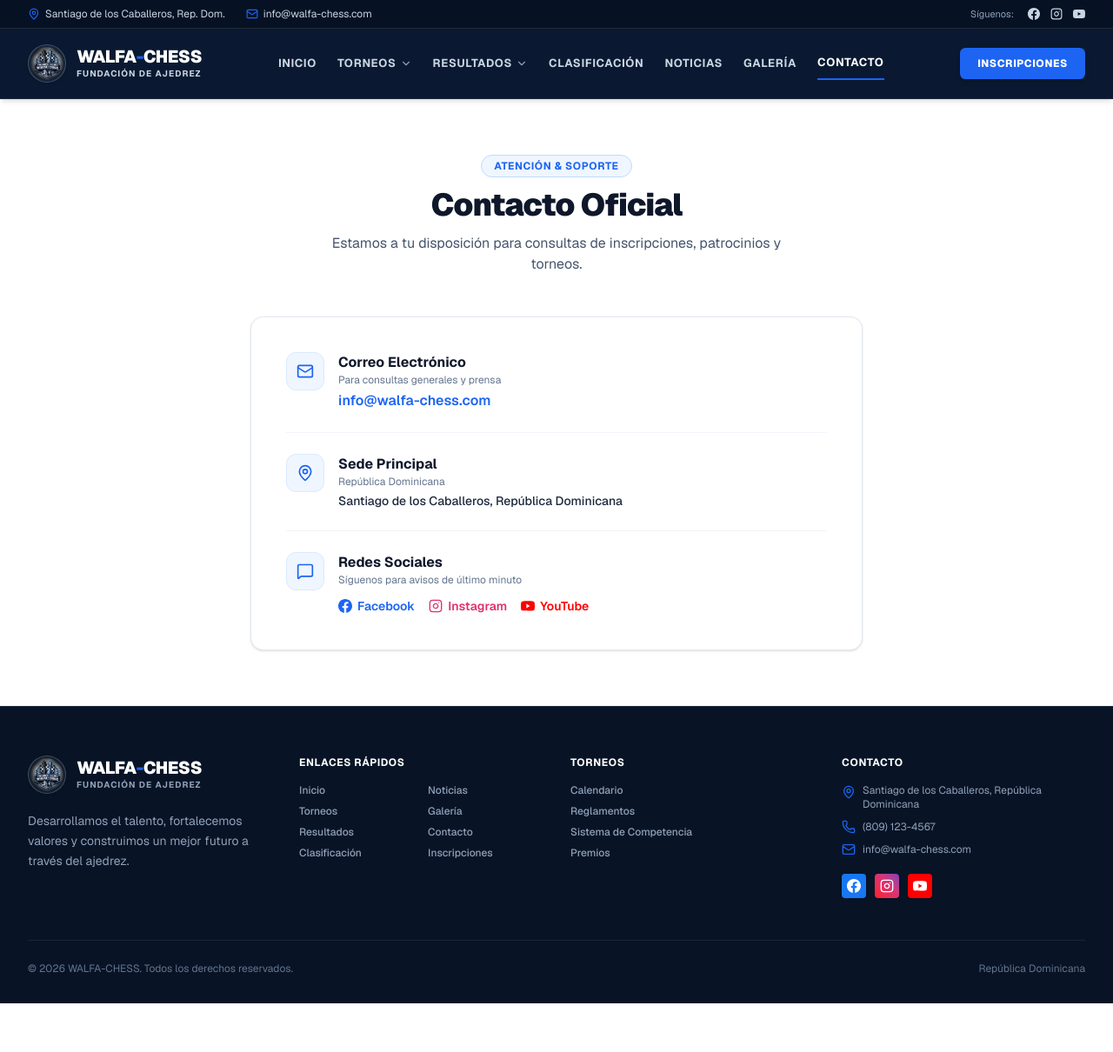
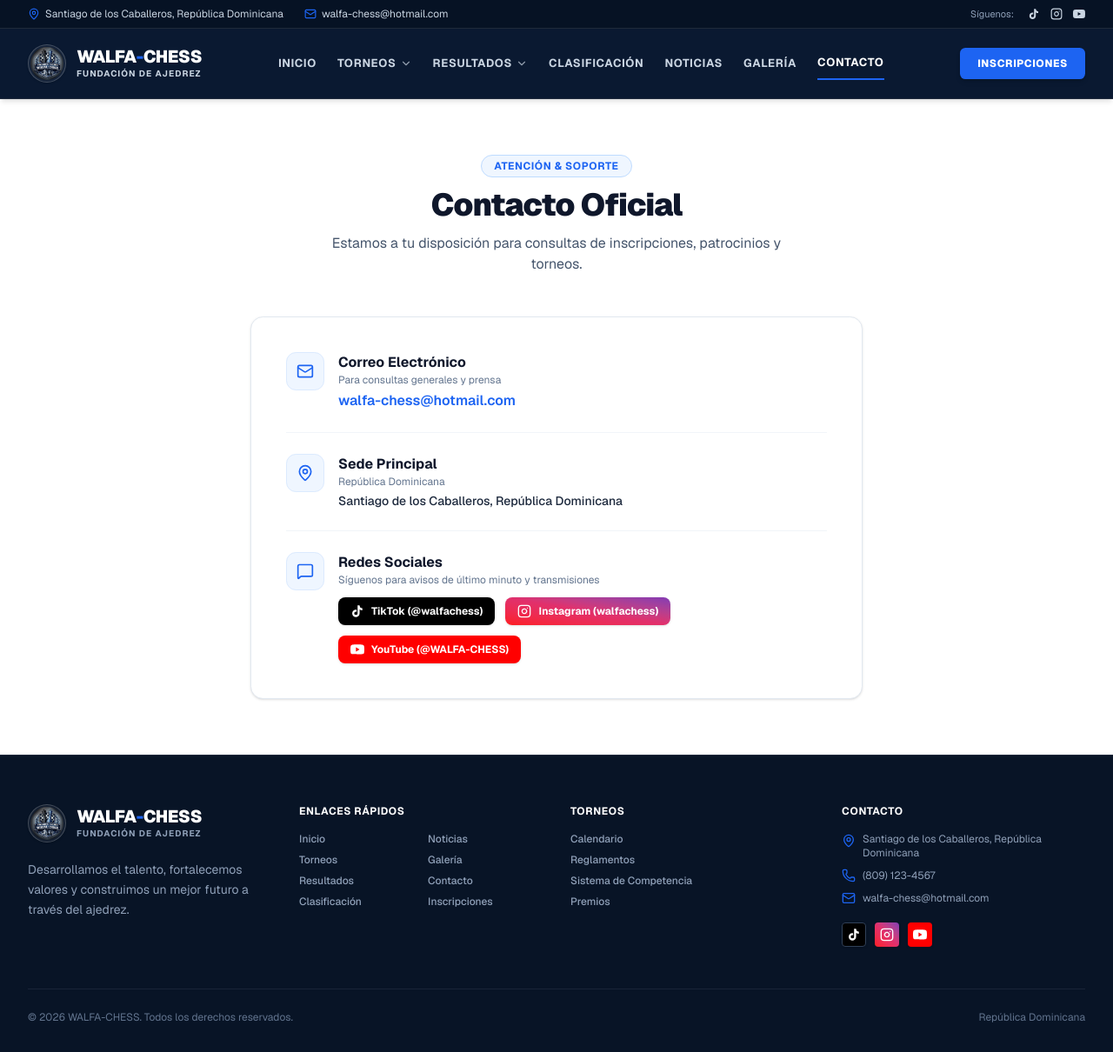
Before and after one commit to estephan12/walfa-chess, a Next.js app: page /contacto in a window 1280 px wide. Shown: the whole page at 87% size. Before the commit the page ends 1154 px from the top, so only its background shows below. Built offline with nearby package versions, Linux system fonts and the light colour scheme; no server answers.

Commit message:
feat(social): agregar redes TikTok, Instagram, YouTube y correo oficial

```diff
--- a/src/app/(public)/contacto/page.tsx
+++ b/src/app/(public)/contacto/page.tsx
@@ -1,6 +1,7 @@
 import type { Metadata } from "next"
 import { Mail, MapPin, MessageSquare } from "lucide-react"
-import { FacebookIcon, InstagramIcon, YoutubeIcon } from "@/components/shared/SocialIcons"
+import { InstagramIcon, YoutubeIcon, TikTokIcon } from "@/components/shared/SocialIcons"
+import { CONTACT_INFO } from "@/lib/constants"
 
 export const metadata: Metadata = {
   title: "Contacto",
@@ -29,10 +30,10 @@ export default function ContactoPage() {
             <h2 className="text-base font-bold text-slate-900">Correo Electrónico</h2>
             <p className="text-xs text-slate-500 mb-1">Para consultas generales y prensa</p>
             <a
-              href="mailto:info@walfa-chess.com"
+              href={`mailto:${CONTACT_INFO.email}`}
               className="text-base font-semibold text-[#1D64F2] hover:underline"
             >
-              info@walfa-chess.com
+              {CONTACT_INFO.email}
             </a>
           </div>
         </div>
@@ -45,7 +46,7 @@ export default function ContactoPage() {
             <h2 className="text-base font-bold text-slate-900">Sede Principal</h2>
             <p className="text-xs text-slate-500 mb-1">República Dominicana</p>
             <p className="text-sm font-medium text-slate-800">
-              Santiago de los Caballeros, República Dominicana
+              {CONTACT_INFO.address}
             </p>
           </div>
         </div>
@@ -54,33 +55,36 @@ export default function ContactoPage() {
           <div className="h-11 w-11 rounded-xl bg-blue-50 border border-blue-100 flex items-center justify-center shrink-0">
             <MessageSquare className="h-5 w-5 text-[#1D64F2]" />
           </div>
-          <div>
+          <div className="w-full">
             <h2 className="text-base font-bold text-slate-900">Redes Sociales</h2>
-            <p className="text-xs text-slate-500 mb-3">Síguenos para avisos de último minuto</p>
-            <div className="flex items-center gap-4">
+            <p className="text-xs text-slate-500 mb-3">Síguenos para avisos de último minuto y transmisiones</p>
+            <div className="flex flex-wrap items-center gap-3">
               <a
-                href="https://facebook.com"
+                href={CONTACT_INFO.social.tiktok.url}
                 target="_blank"
                 rel="noopener noreferrer"
-                className="inline-flex items-center gap-1.5 text-sm font-semibold text-[#1D64F2] hover:underline"
+                className="inline-flex items-center gap-2 px-3.5 py-2 rounded-lg bg-black text-white text-xs font-bold hover:bg-slate-800 transition-colors shadow-sm"
               >
-                <FacebookIcon className="h-4 w-4" /> Facebook
+                <TikTokIcon className="h-4 w-4" />
+                <span>TikTok ({CONTACT_INFO.social.tiktok.handle})</span>
               </a>
               <a
-                href="https://instagram.com"
+                href={CONTACT_INFO.social.instagram.url}
                 target="_blank"
                 rel="noopener noreferrer"
-                className="inline-flex items-center gap-1.5 text-sm font-semibold text-[#E1306C] hover:underline"
+                className="inline-flex items-center gap-2 px-3.5 py-2 rounded-lg bg-gradient-to-tr from-[#FD1D1D] via-[#E1306C] to-[#833AB4] text-white text-xs font-bold hover:opacity-90 transition-opacity shadow-sm"
               >
-                <InstagramIcon className="h-4 w-4" /> Instagram
+                <InstagramIcon className="h-4 w-4" />
+                <span>Instagram ({CONTACT_INFO.social.instagram.handle})</span>
               </a>
               <a
-                href="https://youtube.com"
+                href={CONTACT_INFO.social.youtube.url}
                 target="_blank"
                 rel="noopener noreferrer"
-                className="inline-flex items-center gap-1.5 text-sm font-semibold text-[#FF0000] hover:underline"
+                className="inline-flex items-center gap-2 px-3.5 py-2 rounded-lg bg-[#FF0000] text-white text-xs font-bold hover:bg-red-700 transition-colors shadow-sm"
               >
-                <YoutubeIcon className="h-4 w-4" /> YouTube
+                <YoutubeIcon className="h-4 w-4" />
+                <span>YouTube ({CONTACT_INFO.social.youtube.handle})</span>
               </a>
             </div>
           </div>
--- a/src/components/admin/TournamentForm.tsx
+++ b/src/components/admin/TournamentForm.tsx
@@ -76,7 +76,7 @@ export function TournamentForm({ initialData, isEditing = false }: TournamentFor
       inscription_type: initialData?.inscription_type ?? "form",
       inscription_url: initialData?.inscription_url ?? "",
       organizer_name: initialData?.organizer_name ?? "Fundación WALFA-CHESS",
-      organizer_contact: initialData?.organizer_contact ?? "info@walfachess.com",
+      organizer_contact: initialData?.organizer_contact ?? "walfa-chess@hotmail.com",
       is_featured: initialData?.is_featured ?? false,
     },
   })
--- a/src/components/layout/Footer.tsx
+++ b/src/components/layout/Footer.tsx
@@ -4,8 +4,8 @@ import { useState, useEffect } from "react"
 import Link from "next/link"
 import Image from "next/image"
 import { MapPin, Phone, Mail } from "lucide-react"
-import { FacebookIcon, InstagramIcon, YoutubeIcon } from "@/components/shared/SocialIcons"
-import { SITE_NAME } from "@/lib/constants"
+import { FacebookIcon, InstagramIcon, YoutubeIcon, TikTokIcon } from "@/components/shared/SocialIcons"
+import { SITE_NAME, CONTACT_INFO } from "@/lib/constants"
 
 export function Footer() {
   const [currentYear, setCurrentYear] = useState(2026)
@@ -124,8 +124,8 @@ export function Footer() {
               </li>
               <li className="flex items-center gap-2">
                 <Mail className="h-4 w-4 text-[#1D64F2] shrink-0" />
-                <a href="mailto:info@walfa-chess.com" className="hover:text-white transition-colors">
-                  info@walfa-chess.com
+                <a href={`mailto:${CONTACT_INFO.email}`} className="hover:text-white transition-colors">
+                  {CONTACT_INFO.email}
                 </a>
               </li>
             </ul>
@@ -133,16 +133,16 @@ export function Footer() {
             {/* Redes sociales con sus colores característicos */}
             <div className="flex items-center gap-2.5 mt-5">
               <a
-                href="https://facebook.com"
+                href={CONTACT_INFO.social.tiktok.url}
                 target="_blank"
                 rel="noopener noreferrer"
-                aria-label="Facebook"
-                className="w-7 h-7 rounded bg-[#1877F2] hover:opacity-90 flex items-center justify-center text-white transition-opacity shadow-sm"
+                aria-label="TikTok"
+                className="w-7 h-7 rounded bg-black border border-slate-700 hover:border-slate-500 hover:opacity-90 flex items-center justify-center text-white transition-all shadow-sm"
               >
-                <FacebookIcon className="h-4 w-4" />
+                <TikTokIcon className="h-4 w-4" />
               </a>
               <a
-                href="https://instagram.com"
+                href={CONTACT_INFO.social.instagram.url}
                 target="_blank"
                 rel="noopener noreferrer"
                 aria-label="Instagram"
@@ -151,7 +151,7 @@ export function Footer() {
                 <InstagramIcon className="h-4 w-4" />
               </a>
               <a
-                href="https://youtube.com"
+                href={CONTACT_INFO.social.youtube.url}
                 target="_blank"
                 rel="noopener noreferrer"
                 aria-label="YouTube"
--- a/src/components/layout/Navbar.tsx
+++ b/src/components/layout/Navbar.tsx
@@ -11,8 +11,9 @@ import {
   Mail,
   ChevronDown,
 } from "lucide-react"
-import { FacebookIcon, InstagramIcon, YoutubeIcon } from "@/components/shared/SocialIcons"
+import { FacebookIcon, InstagramIcon, YoutubeIcon, TikTokIcon } from "@/components/shared/SocialIcons"
 import { cn } from "@/lib/utils"
+import { CONTACT_INFO } from "@/lib/constants"
 
 export function Navbar() {
   const pathname = usePathname()
@@ -36,15 +37,15 @@ export function Navbar() {
           <div className="flex items-center gap-4 sm:gap-6 flex-wrap">
             <div className="flex items-center gap-1.5 text-slate-300">
               <MapPin className="h-3.5 w-3.5 text-[#1D64F2] shrink-0" />
-              <span>Santiago de los Caballeros, Rep. Dom.</span>
+              <span>{CONTACT_INFO.address}</span>
             </div>
             <div className="hidden sm:flex items-center gap-1.5 text-slate-300">
               <Mail className="h-3.5 w-3.5 text-[#1D64F2] shrink-0" />
               <a
-                href="mailto:info@walfa-chess.com"
+                href={`mailto:${CONTACT_INFO.email}`}
                 className="hover:text-white transition-colors"
               >
-                info@walfa-chess.com
+                {CONTACT_INFO.email}
               </a>
             </div>
           </div>
@@ -54,16 +55,16 @@ export function Navbar() {
               Síguenos:
             </span>
             <a
-              href="https://facebook.com"
+              href={CONTACT_INFO.social.tiktok.url}
               target="_blank"
               rel="noopener noreferrer"
-              aria-label="Facebook"
-              className="text-slate-300 hover:text-[#1D64F2] transition-colors"
+              aria-label="TikTok"
+              className="text-slate-300 hover:text-white transition-colors"
             >
-              <FacebookIcon className="h-3.5 w-3.5" />
+              <TikTokIcon className="h-3.5 w-3.5" />
             </a>
             <a
-              href="https://instagram.com"
+              href={CONTACT_INFO.social.instagram.url}
               target="_blank"
               rel="noopener noreferrer"
               aria-label="Instagram"
@@ -72,7 +73,7 @@ export function Navbar() {
               <InstagramIcon className="h-3.5 w-3.5" />
             </a>
             <a
-              href="https://youtube.com"
+              href={CONTACT_INFO.social.youtube.url}
               target="_blank"
               rel="noopener noreferrer"
               aria-label="YouTube"
@@ -215,6 +216,44 @@ export function Navbar() {
                   </button>
                 </Link>
               </li>
+              <li className="pt-4 mt-2 border-t border-white/10 flex flex-col gap-3">
+                <a
+                  href={`mailto:${CONTACT_INFO.email}`}
+                  className="flex items-center gap-2 text-xs text-slate-300 hover:text-white transition-colors"
+                >
+                  <Mail className="h-3.5 w-3.5 text-[#1D64F2]" />
+                  <span>{CONTACT_INFO.email}</span>
+                </a>
+                <div className="flex items-center gap-4 pt-1">
+                  <a
+                    href={CONTACT_INFO.social.tiktok.url}
+                    target="_blank"
+                    rel="noopener noreferrer"
+                    aria-label="TikTok"
+                    className="text-slate-300 hover:text-white transition-colors"
+                  >
+                    <TikTokIcon className="h-4 w-4" />
+                  </a>
+                  <a
+                    href={CONTACT_INFO.social.instagram.url}
+                    target="_blank"
+                    rel="noopener noreferrer"
+                    aria-label="Instagram"
+                    className="text-slate-300 hover:text-pink-400 transition-colors"
+                  >
+                    <InstagramIcon className="h-4 w-4" />
+                  </a>
+                  <a
+                    href={CONTACT_INFO.social.youtube.url}
+                    target="_blank"
+                    rel="noopener noreferrer"
+                    aria-label="YouTube"
+                    className="text-slate-300 hover:text-red-500 transition-colors"
+                  >
+                    <YoutubeIcon className="h-4 w-4" />
+                  </a>
+                </div>
+              </li>
             </ul>
           </div>
         )}
--- a/src/components/shared/SocialIcons.tsx
+++ b/src/components/shared/SocialIcons.tsx
@@ -47,3 +47,17 @@ export function YoutubeIcon({ className = "h-4 w-4", ...props }: SVGProps<SVGSVG
     </svg>
   )
 }
+
+export function TikTokIcon({ className = "h-4 w-4", ...props }: SVGProps<SVGSVGElement>) {
+  return (
+    <svg
+      viewBox="0 0 24 24"
+      fill="currentColor"
+      className={className}
+      aria-hidden="true"
+      {...props}
+    >
+      <path d="M19.589 6.686a4.793 4.793 0 0 1-3.77-4.245V2h-3.445v13.672a2.896 2.896 0 0 1-2.901 2.888 2.894 2.894 0 0 1-2.892-2.888 2.895 2.895 0 0 1 2.892-2.89 2.87 2.87 0 0 1 1.25.283V9.584a6.34 6.34 0 0 0-1.25-.125C5.97 9.459 3.1 12.33 3.1 15.872 3.1 19.414 5.97 22.285 9.471 22.285c3.501 0 6.371-2.871 6.371-6.413V8.895a8.212 8.212 0 0 0 4.747 1.492v-3.7a4.83 4.83 0 0 1-1-.001z" />
+    </svg>
+  )
+}
--- a/src/lib/constants.ts
+++ b/src/lib/constants.ts
@@ -113,3 +113,27 @@ export const DOMINICAN_PROVINCES = [
 ] as const
 
 export type DominicanProvince = (typeof DOMINICAN_PROVINCES)[number]
+
+// Información de contacto y redes oficiales
+export const CONTACT_INFO = {
+  email: "walfa-chess@hotmail.com",
+  phone: "(809) 123-4567",
+  address: "Santiago de los Caballeros, República Dominicana",
+  social: {
+    tiktok: {
+      name: "TikTok",
+      handle: "@walfachess",
+      url: "https://www.tiktok.com/@walfachess",
+    },
+    instagram: {
+      name: "Instagram",
+      handle: "walfachess",
+      url: "https://www.instagram.com/walfachess",
+    },
+    youtube: {
+      name: "YouTube",
+      handle: "@WALFA-CHESS",
+      url: "https://www.youtube.com/@WALFA-CHESS",
+    },
+  },
+} as const
--- a/src/types/index.ts
+++ b/src/types/index.ts
@@ -225,8 +225,9 @@ export interface SiteSettings {
   contact_email: string
   contact_phone: string
   contact_address: string
+  social_tiktok?: string
   social_instagram: string
-  social_facebook: string
+  social_facebook?: string
   social_youtube: string
   hero_image_url: string
   about_text: string
```
